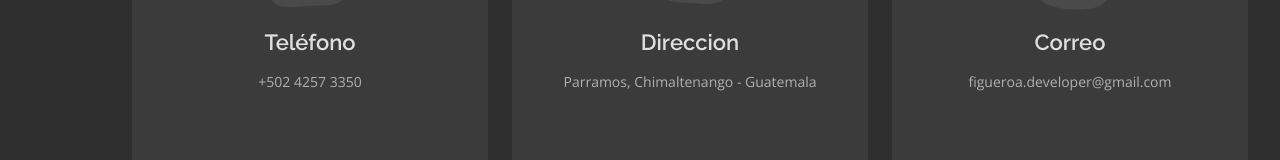
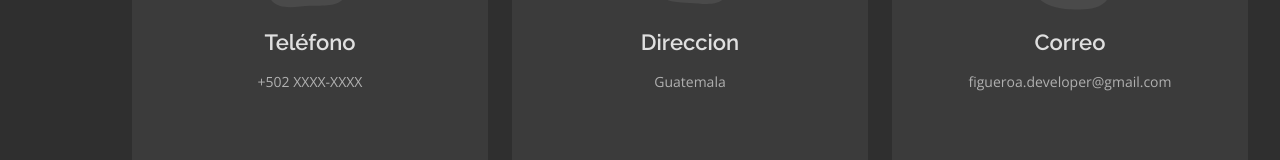
Before and after one commit to ifigueroa065/PortafolioWebDev, a plain HTML site: page index.html in a window 1280 px wide. Shown: the part 5576-5736 px from the top of the page. Drawn offline with nearby package versions, Linux system fonts and the light colour scheme.

Commit message:
Update index.html

```diff
--- a/index.html
+++ b/index.html
@@ -547,7 +547,7 @@
                 <i class="bx bx-phone"></i>
               </div>
               <h4><a href="#">Teléfono</a></h4>
-              <p>+502 4257 3350</p>
+              <p>+502 XXXX-XXXX</p>
             </div>
           </div>
 
@@ -560,7 +560,7 @@
                 <i class="bx bx-map"></i>
               </div>
               <h4><a href="#">Direccion</a></h4>
-              <p>Parramos, Chimaltenango - Guatemala</p>
+              <p>Guatemala</p>
             </div>
           </div>
 
```
